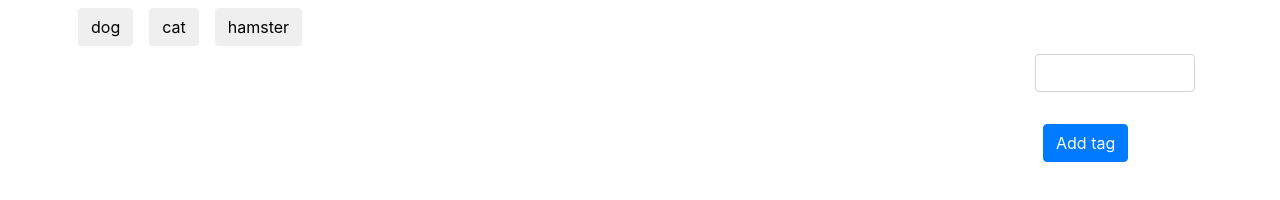
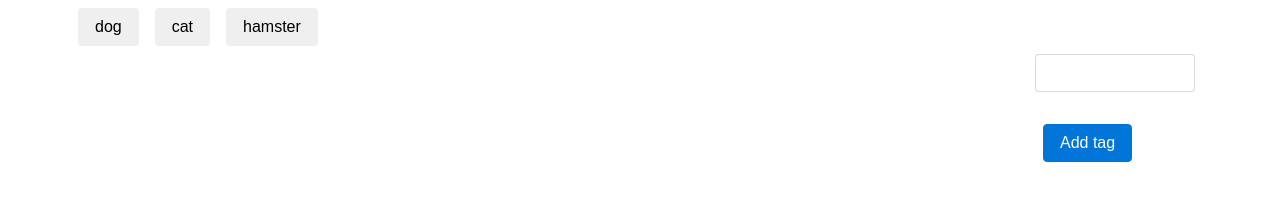
Before and after one commit to ohsnaplol/giphylist, a plain HTML site: page index.html in a window 1280 px wide. Drawn offline with nearby package versions, Linux system fonts and the light colour scheme.

Commit message:
updated to newest version of Bootstrap

```diff
--- a/index.html
+++ b/index.html
@@ -3,7 +3,7 @@
   <head>
     <meta charset="utf-8">
     <title>Giphy List</title>
-    <link rel="stylesheet" href="https://maxcdn.bootstrapcdn.com/bootstrap/4.0.0-beta.2/css/bootstrap.min.css" integrity="sha384-PsH8R72JQ3SOdhVi3uxftmaW6Vc51MKb0q5P2rRUpPvrszuE4W1povHYgTpBfshb" crossorigin="anonymous">
+    <link rel="stylesheet" href="https://maxcdn.bootstrapcdn.com/bootstrap/4.0.0-beta.3/css/bootstrap.min.css" integrity="sha384-Zug+QiDoJOrZ5t4lssLdxGhVrurbmBWopoEl+M6BdEfwnCJZtKxi1KgxUyJq13dy" crossorigin="anonymous">
     <link rel="stylesheet" href="./assets/css/style.css">
     <script src="https://code.jquery.com/jquery-3.2.1.min.js" integrity="sha256-hwg4gsxgFZhOsEEamdOYGBf13FyQuiTwlAQgxVSNgt4=" crossorigin="anonymous"></script>
     <script src="./assets/js/main.js"></script>
```
